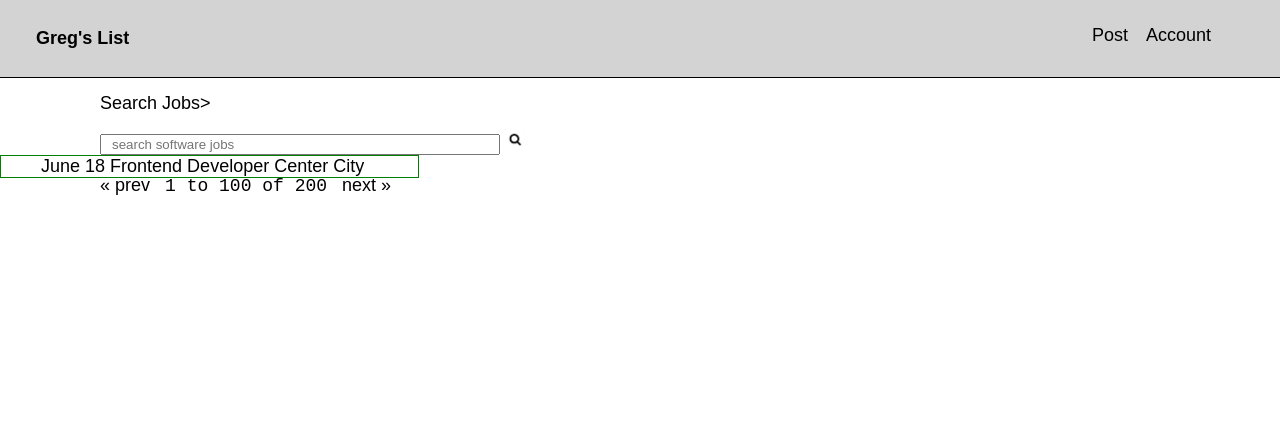
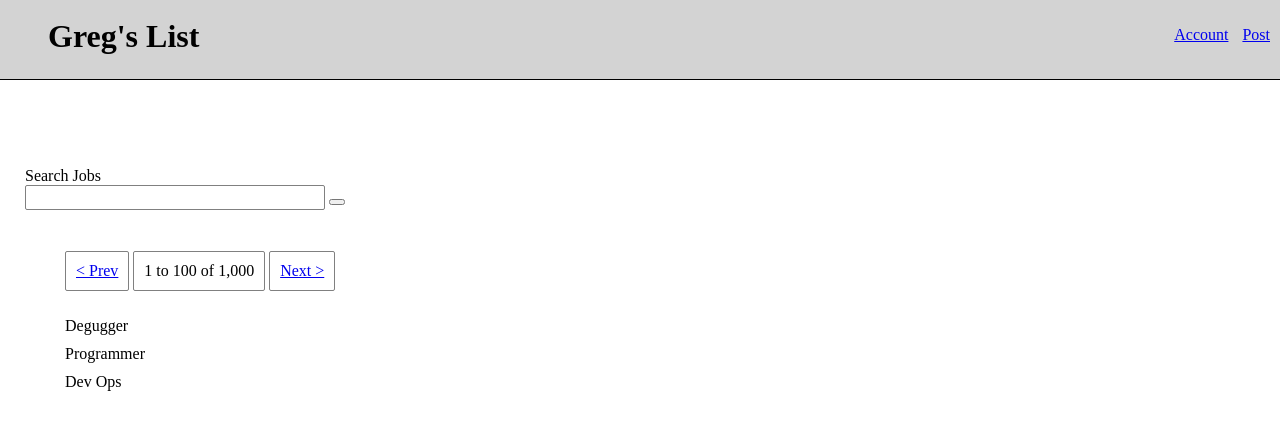
Before and after one commit to Typhares/gregs-list-challenge, a plain HTML site: page index.html in a window 1280 px wide. Drawn offline with Linux system fonts and the light colour scheme.

Commit message:
update June 19 10PM

```diff
--- a/challenge-page.css
+++ b/challenge-page.css
@@ -2,202 +2,118 @@
     box-sizing: border-box;
 }
 
-html {
-    font-family: sans-serif;
-    font-size: 18px;
+body {
+    margin: 0;
+    padding: 0;
 }
 
-body {
-    margin: 0;
-    font-size: 100%;
+/*is there a strucured way to think abou apply the properties, inside CSS rule {} so for example, alwys have position, display, height, width etc first*/
+
+header {
+    /*    position: relative;*/
+    position: relative;
+    display: inline-block;
+    height: 80px;
+    width: 100%;
+    background-color: lightgray;
+    margin-bottom: 58px;
+    border-bottom: 1px solid black;
 }
 
-a {
-    text-decoration: none;
-    color: black;
-    font-weight: 300;
-}
+/*make sure I understand margin: 0; and why that property applied to header and h1*/
 
-/*
-target all elements that need the rounded edges
-refer to Mical;s
-.submit,
-.form {
-
-}
-/*    round edges here */
-
-img {
-    height: 20px;
-    width: 20px;
-    margin-top: 0px;
-}
-
-logo {
-    color: black;
-}
-
-a:hover {
-    text-decoration: underline;
-    color: purple;
-}
-
-/*logo needs to be bold black*/
-
-li {
-    list-style: none;
+header h1 {
+    margin: 0;
+    padding-left: 48px;
     float: left;
-    padding-right: 18px;
+    padding-top: 18px;
+    padding-bottom: 18px;
 }
 
 nav {
-    display: inline-block;
-    position: fixed;
+    float: right;
 }
 
-/*nav, {
-padding-bottom: 30px;
-border: 1px solid green;
-}
-*/
-
-ul {
-    margin: 0;
-}
-
-/*this is tricky label is normally an in-line element had to change it, the attributes came preprogrammed as default in-line, */
-
-/*it's the opposite with label, which is in-line and needs to be positioned as if a block element to line the image up to the right*/
-
-label {
-    display: block;
-    padding-left: 100px;
-    margin-top: 15px;
-}
-
-/*psuedo class to apply the rounded edge property
-do I apply this to the label element */
-
-.style-logo {
-    display: inline-block;
-}
-
-.nav-banner {
-    top: 0;
-    padding-top: 10px;
-    padding-bottom: 10px;
-    padding-left: 36px;
-    padding-right: 36px;
-    border-bottom: 1px solid black;
-    background-color: lightgray;
-    /*this a hack to set the width of the nav-container to the whole browser page */
-    width: 100%;
-}
-
-/*
-.something-here {
-
-}
-*/
-
-.links-right {
-    display: inline-block;
-    position: relative;
-    float: right;
-    margin: 15px;
-
-    /*    background-color: red;*/
-}
-
-/*confused on applying a width property to the input attribute*/
-
-.search-field input {
-    margin-top: 20px;
-    margin-left: 100px;
-    padding-left: 10px;
-    width: 400px;
+nav ul {
+    text-decoration: none;
+    border: 1px lightgray;
 
 }
 
-.form {}
-
-.form-container {
-    padding: 5px;
-
-}
-
-.submit-image-container {
-    padding-top: 5px;
+nav ul li {
     display: inline-block;
 
 }
 
-/*use vertical align with img*/
 
-/*psuedo class do this when I hover*/
-
-.hover-button:hover {
-    /*    cursor is prop. little hand to appear*/
-    vertical-align: -4px;
-    display: inline-block;
-    border: 1px solid black;
-    width: 22px;
-    height: 22px;
-    cursor: pointer;
+li {
+    padding-right: 10px;
+    padding-top: 10px;
+    /*    border: 2px solid red;*/
 }
 
+.sub-nav li {
+    border: 1px solid gray;
+    border-radius: 2px;
+    padding-left: 10px;
+}
+
+section {
+    padding-left: 25px;
+    padding-top: 25px;
+}
+
+/*form {}*/
+
+label {
+    display: block;
+}
+
+input {
+    border-radius: 2px;
+    border: 1px solid grey;
+    width: 300px;
+    height: 25px;
+}
+
+/*GOOGLE CSS put image as a bk for a button I am putting the button image into the CSS   background: url('http://placehold.it/40x40');*/
+
 /*
-/*can I combine identifyers for
-page-counter, previous, count-pages to assign
-the transform property
+button {
+    background-image: url("images/magnifying-glass.png") background: no-repeat;
+    /*    the on rollover hand*/
 
-.pages {
-    /*    display: inline-block
-    margin-top: 10px;
-    padding: right;
-    padding-top: 10px;
-    padding-bottom: 10px;
+.job-search-form input[type=text] } height: 40px;
+width: 400px;
+display: inline-block;border-radius: 5px;
+border: 1px solid black;
 }
+
+.submit-form {
+    margin-left: 35px;
+}
+
+nav ul li {
+    display: inline-block;
+}
+
+section ul {
+    /*    text-decoration: none;*/
+    list-style: none;
+}
+
+/*target each "results" ul separately need
+left rigth center
 */
 
-.pagination {
+/*you can give it an explicit width, height, margin, and padding. */
+
+/*think of ul as a section wraps li to give structure*/
+
+.results {}
+
+.sub-nav li {
     display: inline-block;
-    position: absolute;
-    margin-top: 20px;
-    margin-left: 100px;
-}
-
-
-.page:hover {
-    display: inline-block;
-    padding-left: 10px;
-    padding-right: 10px;
+    padding-bottom: 10px;
 
 }
-
-.count-pages {
-    display: inline-block;
-    padding-left: 10px;
-    padding-right: 10px;
-    font-family: monospace;
-
-}
-
-.search-output {
-    /*    display: inline-block;*/
-    border: 1px solid green;
-    margin-left: 100px;
-    padding-top: 10px;
-    padding-bottom: 10px;
-}
-
-main {
-    display: inline-block;
-    border: 1px solid green;
-}
-
-.some-listings {
-    font: ;
-    font-weight: ;
-
-}
--- a/index.html
+++ b/index.html
@@ -1,65 +1,50 @@
 <!DOCTYPE html>
-<html>
+<html lang="en">
 
 <head>
-    <meta charset="utf-8" name="description" content="challenge excercise to code up a gregslist clone of craigslist not as easy as it seems">
+    <meta charset="utf-8" name="description" content="challenge redux, excercise">
     <title>Greg's List Clone</title>
     <link rel="stylesheet" href="challenge-page.css">
     <!--    <link rel="stylesheet" href="myer-reset.css">-->
     <link href="https://fonts.googleapis.com/css?family=Roboto:400,700" rel="stylesheet">
 </head>
-<!--purpose: search results page
-<section><nav><article> are always children of main?
--->
 
 <body>
-    <div class="nav-banner">
-        <p class="style-logo"><a class="logo" href="www.gregslist.com"><strong>Greg's List</strong></a>
-        </p>
-        <nav class="links-right">
-            <!--          delet class="something-here" -->
-            <ul class="something-here">
-                <li><a class="post" href="www.gregslist.com/Account">Post</a></li>
-                <li><a class="account" href="www.gregslist.com/Post">Account</a></li>
+    <header>
+        <h1>Greg's List</h1>
+        <nav>
+            <ul>
+                <li><a href="#">Account</a></li>
+                <li><a href="#">Post</a></li>
             </ul>
         </nav>
-    </div>
-    <!--    how do I know what is "<main>"-->
-    <section class="search-field">
-        <!--use divs when you are a beginner, update improve the file with semantics after get the divisions right-->
-        <form class="form" method="post">
-            <label for="search">Search Jobs></label>
-            <input type="text" placeholder="search software jobs" id="search" search="user_job">
-            <!--use a button with an image here this is hacked and not right, chained 2 submit and hover class-->
-            <div class="submit-image-container">
-                <div class="hover-button"><img src="images/magnifying-glass.png" alt="button">
-                </div>
-            </div>
+    </header>
+
+    <section class="submit-form">
+        <!--        <h2>Search Jobs Form</h2>-->
+        <form class="job-search-form">
+            <!--       input element here-->
+            <label for="search">Search Jobs</label>
+            <input type="text" id="search">
+            <button class="icon"></button>
+            <!--            <label for=""></label>-->
         </form>
-        <!--   w3 schools How to Create Previous Next -->
-        <nav class="pagination">
-            <a href="#" class="page">&laquo; prev</a>
-            <!--   this is dummy text in the <span>-->
-            <span class="count-pages"> 1 to 100 of 200 </span>
-            <a href="#" class="page">next &raquo;</a>
-        </nav>
     </section>
-    <!--    </main>-->
-    <main>
-        <!--For each result item, use the same element structure and classes. write style rules once for a search result item, same class on each individual search item. repeat text between try to get titles of different lengths see how it impacts your layout.-->
-        <ul class="some-listings">
-            <li class="some-listings">
-                <span class="listing-date">June 18</span>
-                <a href="#" class="listing-title">Frontend Developer</a>
-                <span class="listing-location">Center City</span>
-            </li>
-            <li class="nextthing"></li>
-            <li class="finalthing"></li>
+    <section class="results">
+        <!--  need element here      pagination-->
+        <!--        use class names related to function not what user sees on screen-->
+        <ul class="sub-nav">
+            <li><a href="#">&lt; Prev</a></li>
+            <li>1 to 100 of 1,000</li>
+            <li><a href="#">Next &gt;</a></li>
         </ul>
-    </main>
-</body>
-</div>
-
+        <!--        list of output -->
+        <ul class="search-results">
+            <li>Degugger</li>
+            <li>Programmer</li>
+            <li>Dev Ops</li>
+        </ul>
+    </section>
 </body>
 
 </html>
```
